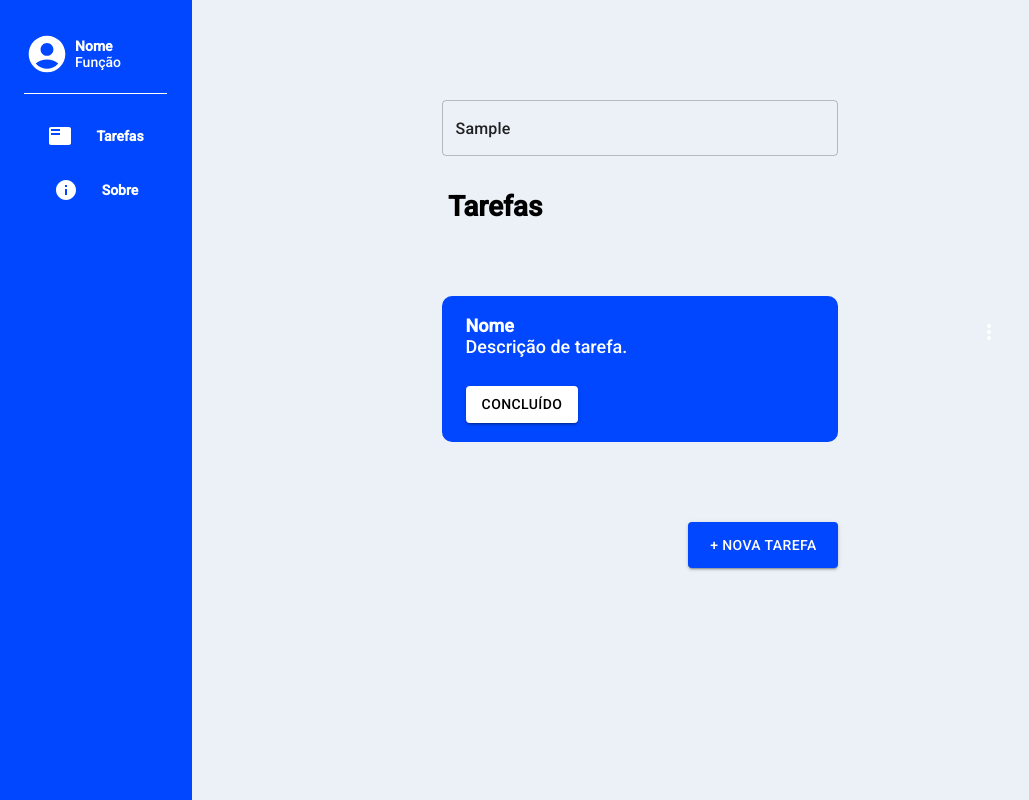
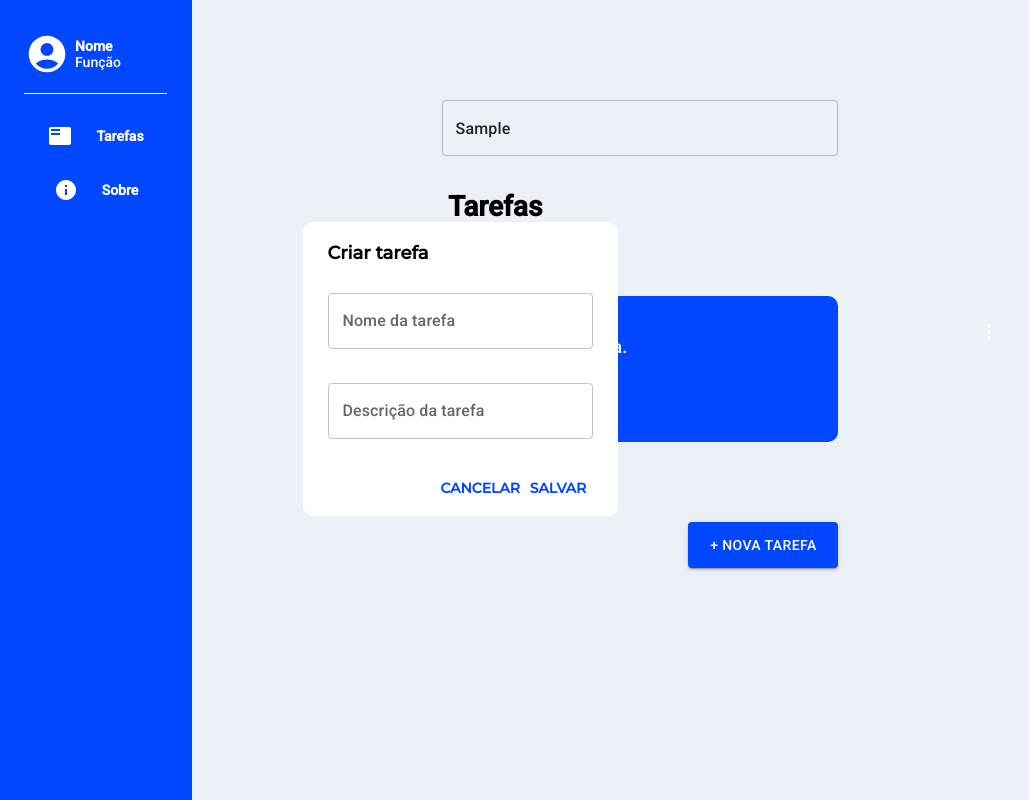
Before and after one commit to MathFerreira01/Lista-de-tarefas-React-Typescript-, a React (Create React App) app: page / in a window 1280 px wide. Both pictures are taken after typing "Sample" into the empty fields and a click on the button "+ NOVA TAREFA". Shown: the whole page, without its empty margins (0-1029 px from the left). Built offline with nearby package versions, Linux system fonts and the light colour scheme.

Commit message:
Feito o modal dos components

```diff
--- a/src/components/CardOverlay/index.tsx
+++ b/src/components/CardOverlay/index.tsx
@@ -1,16 +1,35 @@
-import React from 'react';
+import React, { useState } from 'react';
 
 import { Container, LineEdit, LineDelete } from './styles';
 import DeleteOutlineIcon from '@mui/icons-material/DeleteOutline';
 import ModeEditIcon from '@mui/icons-material/ModeEdit';
 
-const CardOverlay: React.FC = () => {
+import EditTask from '../EditTask'
+
+interface baseOverlayModal {
+  isOverlayVisible: boolean;
+  toggleOverlay(): void;
+}
+
+const CardOverlay: React.FC<baseOverlayModal> = ({isOverlayVisible, toggleOverlay}) => {
+
+  const [isEditVisible, setIsEditVisible] = useState(false);
+
+  const toggleEdit = () => {
+    setIsEditVisible(!isEditVisible);
+  };
+
+  if (!isOverlayVisible) {
+    return null;
+  }
+
   return (
       <Container>
           <LineEdit>
             <ModeEditIcon style={{color: 'rgba(0, 0, 0, 0.4)', width: '16px', height: '20px'}}/>
-            <span>Atualizar tarefa</span>
+            <span onClick={toggleEdit}>Atualizar tarefa</span>
           </LineEdit>
+          <EditTask toggleEdit={toggleEdit} isEditVisible={isEditVisible}/>
           <LineDelete>
             <DeleteOutlineIcon style={{color: 'rgba(0, 0, 0, 0.4)', width: '18px', height: '20px'}}/>
             <span>Remover Tarefa</span>
--- a/src/components/CardOverlay/styles.ts
+++ b/src/components/CardOverlay/styles.ts
@@ -4,8 +4,8 @@ export const Container = styled.div`
   position: relative;
   width: 142px;
   height: 69px;
-  left: 50px;
-  top: 250px;
+  left: 360px;
+  top: -90px;
 
   background: #ffffff;
   box-shadow: 0px 3px 7px rgba(0, 0, 0, 0.25);
--- a/src/components/EditTask/index.tsx
+++ b/src/components/EditTask/index.tsx
@@ -13,7 +13,17 @@ import {
   SaveTask,
 } from "./styles";
 
-const EditTask: React.FC = () => {
+interface baseEdit {
+  isEditVisible: boolean;
+  toggleEdit(): void;
+}
+
+const EditTask: React.FC<baseEdit> = ({isEditVisible, toggleEdit}) => {
+
+  if (!isEditVisible) {
+    return null;
+  }
+
   return (
     <Container>
       <CardEditTask>
@@ -46,7 +56,7 @@ const EditTask: React.FC = () => {
           </Concluded>
         </StateTask>
         <SaveTask>
-          <span>CANCELAR</span>
+          <span onClick={toggleEdit}>CANCELAR</span>
           <span>SALVAR</span>
         </SaveTask>
       </CardEditTask>
--- a/src/components/EditTask/styles.ts
+++ b/src/components/EditTask/styles.ts
@@ -4,12 +4,13 @@ export const Container = styled.div`
   display: flex;
   align-items: center;
   justify-content: center;
-  position: relative;
+  z-index: 999;
 `;
 
 export const CardEditTask = styled.section`
   position: absolute;
-  top: 217px;
+  top: -80px;
+  right: 340px;
   width: 315px;
   height: 367px;
 
--- a/src/components/List/index.tsx
+++ b/src/components/List/index.tsx
@@ -13,12 +13,12 @@ import {
 
 import InputList from "../InputList";
 import NewTask from "../NewTask";
+import CardOverlay from '../CardOverlay'
 
-interface IList {
+export interface IList {
   name: string;
   description: string;
 }
-
 
 const List: React.FC = () => {
   const [lists, setLists] = useState<IList[]>([
@@ -38,20 +38,28 @@ const List: React.FC = () => {
     ]);
   };
 
-  const [isModalVisible, setIsModalVisible] = useState(true)
+  const [isModalVisible, setIsModalVisible] = useState(false);
 
-  const toggleModal = () => {
-    setIsModalVisible(wasModalVisible => wasModalVisible)
-  }
+  const toggleModel = () => {
+    setIsModalVisible(!isModalVisible);
+  };
+
+  const [isOverlayVisible, setIsOverlayVisible] = useState(false);
+
+  const toggleOverlay = () => {
+    setIsOverlayVisible(!isOverlayVisible);
+  };
 
   return (
     <>
       <InputList />
+      {lists.map((list) => (
         <Container>
           <InfoList>
             <strong>Nome</strong>
             <span>Descrição de tarefa.</span>
           </InfoList>
+
           <ButtonConcluded>
             <Button
               variant="contained"
@@ -60,10 +68,16 @@ const List: React.FC = () => {
               Concluído
             </Button>
           </ButtonConcluded>
+
           <EditIcon>
-          <MoreVertIcon style={{ color: "#FFFFFF" }} />
+            <MoreVertIcon
+            onClick={toggleOverlay}
+            style={{ color: "#FFFFFF" }} />
           </EditIcon>
+          <CardOverlay toggleOverlay={toggleOverlay} isOverlayVisible={isOverlayVisible}/>
         </Container>
+      ))}
+
       <AddTasks>
         <Button
           type="button"
@@ -74,11 +88,11 @@ const List: React.FC = () => {
             width: "150px",
             height: "46px",
           }}
-          onClick={toggleModal}
+          onClick={toggleModel}
         >
           + Nova tarefa
-          <NewTask div="Login" isModalVisible={isModalVisible} onBackdropClick={toggleModal}/>
         </Button>
+        <NewTask toggleModel={toggleModel} isModalVisible={isModalVisible} />
       </AddTasks>
     </>
   );
--- a/src/components/List/styles.ts
+++ b/src/components/List/styles.ts
@@ -14,10 +14,10 @@ export const Container = styled.div`
 
   background: #0047ff;
   border-radius: 10px;
-  z-index: 0;
+  z-index: 1;
 `;
 
-export const InfoList = styled.section`
+export const InfoList = styled.div`
   display: flex;
   flex-direction: column;
   margin: 24px 0 90px 24px;
--- a/src/components/NewTask/index.tsx
+++ b/src/components/NewTask/index.tsx
@@ -1,4 +1,4 @@
-import React from "react";
+import React, { useState } from "react";
 import TextField from "@mui/material/TextField";
 
 import {
@@ -12,14 +12,13 @@ import {
 
 interface baseModal {
   isModalVisible: boolean;
-  onBackdropClick: () => void;
-  div: string;
+  toggleModel(): void;
 }
 
-const NewTask: React.FC<baseModal> = ({onBackdropClick, isModalVisible, div}) => {
+const NewTask: React.FC<baseModal> = ({ isModalVisible, toggleModel }) => {
 
-  if(isModalVisible) {
-    return null
+  if (!isModalVisible) {
+    return null;
   }
 
   return (
@@ -28,24 +27,25 @@ const NewTask: React.FC<baseModal> = ({onBackdropClick, isModalVisible, div}) =>
         <TitleNewTask>
           <h3>Criar tarefa</h3>
         </TitleNewTask>
+
         <NameTask>
           <TextField
-            id="outlined-helperText"
             label="Nome da tarefa"
             placeholder="Nome"
-            style={{width: '265px'}}
+            style={{ width: "265px" }}
           />
         </NameTask>
+
         <DescriptionTask>
           <TextField
-            id="outlined-helperText"
             label="Descrição da tarefa"
             placeholder="Descrição da tarefa"
-            style={{width: '265px'}}
+            style={{ width: "265px" }}
           />
         </DescriptionTask>
+
         <SaveTask>
-          <span>CANCELAR</span>
+          <span onClick={toggleModel}>CANCELAR</span>
           <span>SALVAR</span>
         </SaveTask>
       </CardAddTask>
--- a/src/components/NewTask/styles.ts
+++ b/src/components/NewTask/styles.ts
@@ -1,16 +1,16 @@
 import styled from "styled-components";
 
-export const Container = styled.div`
+export const Container = styled.section`
   display: flex;
   align-items: center;
   justify-content: center;
-  position: relative;
   z-index: 2;
 `;
 
-export const CardAddTask = styled.section`
+export const CardAddTask = styled.div`
   position: absolute;
-  top: 217px;
+  top: -200px;
+  right: 220px;
   width: 315px;
   height: 294px;
 
```
Lines whose indentation alone changed are shown as unchanged.
